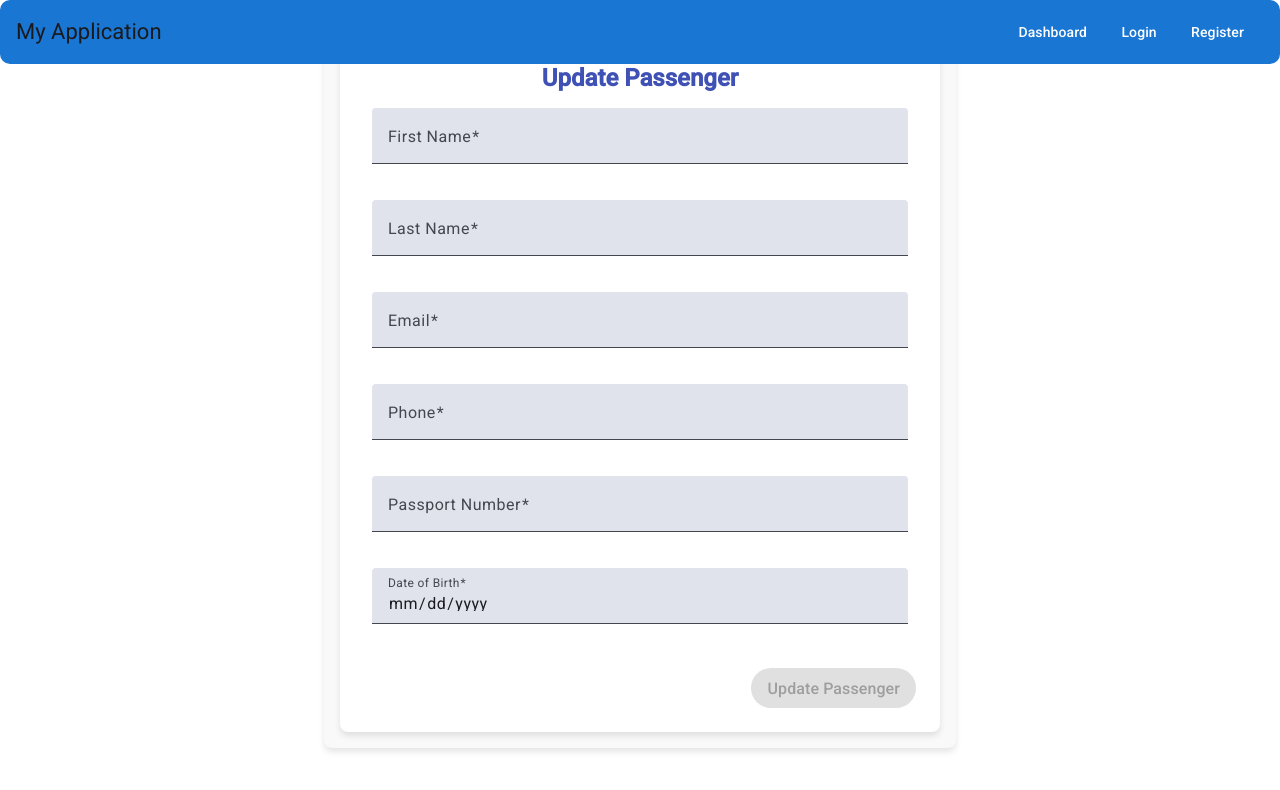
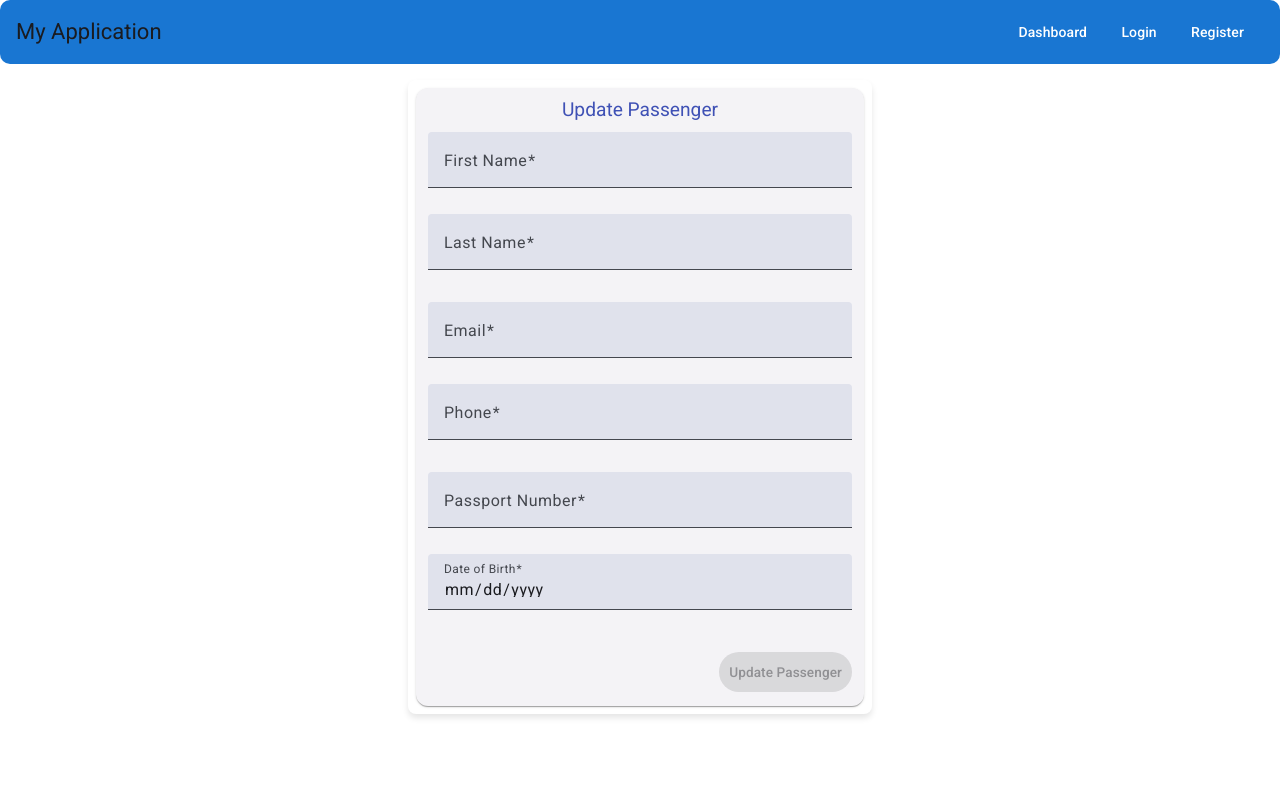
Before and after one commit to yannick-a-dev/flight-front, an Angular app: page /update-passenger/1 in a window 1280 px wide. Shown: the top 790 px of the page. Built offline with nearby package versions, Linux system fonts and the light colour scheme; no server answers.

Commit message:
quelque modif

```diff
--- a/src/app/components/register/register.component.scss
+++ b/src/app/components/register/register.component.scss
@@ -3,7 +3,7 @@
   display: flex;
   justify-content: center;
   align-items: center;
-  min-height: 100vh;
+  min-height: 80vh;
   background-color: #f5f5f5;
   padding: 16px;
   box-sizing: border-box;
@@ -13,7 +13,7 @@
 mat-card {
   width: 100%;
   max-width: 600px;
-  padding: 24px;
+  padding: 10px;
   box-shadow: 0 4px 12px rgba(0, 0, 0, 0.1);
   border-radius: 12px;
   background-color: #fff;
@@ -23,7 +23,7 @@ mat-card-title {
   text-align: center;
   font-size: 28px;
   font-weight: 600;
-  margin-bottom: 20px;
+  margin-bottom: 5px;
   color: #333;
 }
 
--- a/src/app/components/update-passenger/update-passenger.component.html
+++ b/src/app/components/update-passenger/update-passenger.component.html
@@ -1,3 +1,4 @@
+<div class="passenger-update-form-container">
   <form [formGroup]="updateForm" (ngSubmit)="onSubmit()" class="passenger-update-form">
     <mat-card>
       <mat-card-title>Update Passenger</mat-card-title>
@@ -68,3 +69,4 @@
       </mat-card-actions>
     </mat-card>
   </form>
+</div>
--- a/src/app/components/update-passenger/update-passenger.component.scss
+++ b/src/app/components/update-passenger/update-passenger.component.scss
@@ -1,66 +1,48 @@
-/* Centrer le formulaire sur la page */
 .passenger-update-form {
-    max-width: 600px;
-    margin: 32px auto;
-    padding: 16px;
+  max-width: 500px; /* Réduction de la largeur */
+  margin: 0 auto; /* Centrage horizontal */
+  position: fixed; /* Formulaire fixe */
+  top: 10%; /* Positionnement à 10% depuis le haut de l'écran */
+  left: 50%;
+  transform: translateX(-50%); /* Centrage horizontal via transform */
+  padding: 8px; /* Padding réduit */
   box-shadow: 0px 4px 6px rgba(0, 0, 0, 0.1);
   border-radius: 8px;
-    background-color: #f9f9f9;
+  background-color: #ffffff;
+  z-index: 1000; /* Au-dessus des autres éléments */
 }
 
-  /* Appliquer un espacement cohérent entre les champs */
-  mat-form-field {
-    width: 100%;
-    margin-bottom: 16px;
+.passenger-update-form mat-card {
+  padding: 8px; /* Réduction du padding de la carte */
 }
 
-  /* Style des cartes */
-  mat-card {
-    padding: 16px;
-    box-shadow: 0px 4px 6px rgba(0, 0, 0, 0.1);
-    border-radius: 8px;
-    background-color: white;
+.passenger-update-form mat-card-title {
+  font-size: 1.2rem; /* Réduction de la taille de police */
+  margin-bottom: 4px; /* Espacement inférieur réduit */
+  text-align: center;
+  color: #3f51b5;
 }
 
-  /* Style pour les titres des cartes */
-  mat-card-title {
-    font-size: 1.5rem;
-    font-weight: bold;
-    color: #3f51b5;
-    margin-bottom: 16px;
-    text-align: center;
+.passenger-update-form mat-card-content {
+  padding: 4px; /* Réduction du padding interne */
 }
 
-  /* Style pour les boutons */
-  mat-card-actions {
+.passenger-update-form .form-group {
+  margin-bottom: 6px; /* Réduction de l'espace entre les groupes */
+}
+
+.passenger-update-form mat-form-field {
+  width: 100%;
+  margin-bottom: 6px; /* Réduction de l'espacement entre les champs */
+}
+
+.passenger-update-form mat-card-actions {
+  padding: 4px; /* Réduction du padding des actions */
   display: flex;
   justify-content: flex-end;
 }
 
-  button[mat-raised-button] {
-    font-size: 1rem;
-    padding: 8px 16px;
+.passenger-update-form button[mat-raised-button] {
+  font-size: 0.85rem; /* Réduction de la taille des boutons */
+  padding: 4px 10px;
 }
-
-  /* Couleur du bouton désactivé */
-  button[mat-raised-button][disabled] {
-    background-color: #e0e0e0;
-    color: #9e9e9e;
-  }
-
-  /* Responsive design */
-  @media (max-width: 600px) {
-    .passenger-update-form {
-      margin: 16px;
-      padding: 8px;
-    }
-
-    mat-card-title {
-      font-size: 1.2rem;
-    }
-
-    button[mat-raised-button] {
-      width: 100%;
-      margin-top: 16px;
-    }
-  }
```
Lines whose indentation alone changed are shown as unchanged.
